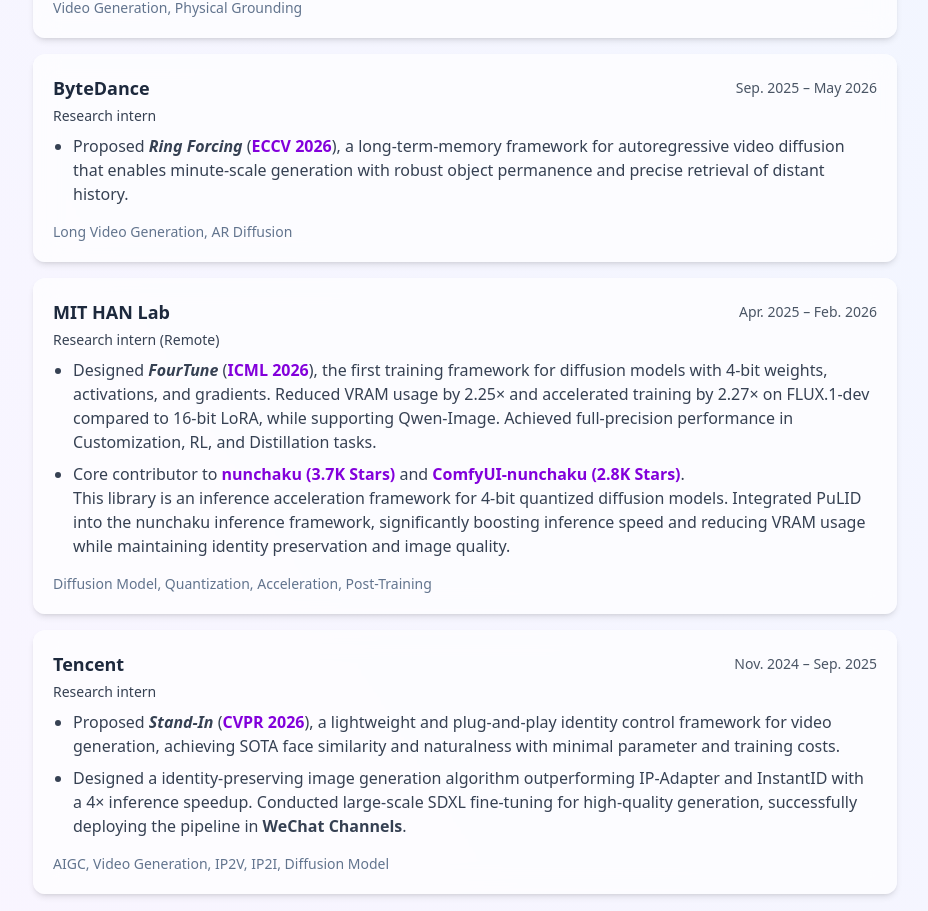
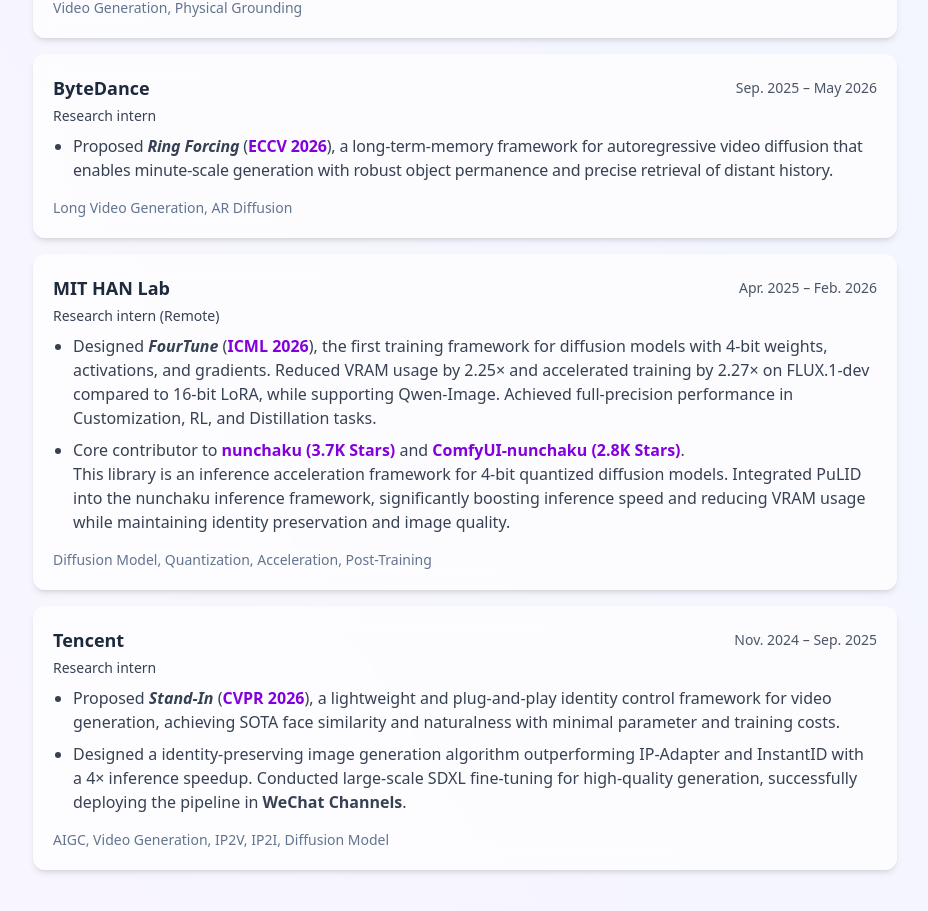
Before and after one commit to bowenxue2005/bowenxue2005.github.io, a Next.js app: page /cv in a window 1280 px wide. Shown: the part 974-1885 px from the top of the page, without its empty margins (175-1103 px from the left). Built offline with nearby package versions, Linux system fonts and the light colour scheme.

Commit message:
Tighten ByteDance CV description spacing

```diff
--- a/app/cv/page.tsx
+++ b/app/cv/page.tsx
@@ -104,7 +104,7 @@
               <p className="text-sm text-gray-600">Sep. 2025 – May 2026</p>
             </div>
             <p className="text-sm text-gray-700 mb-2">Research intern</p>
-            <ul className="list-disc pl-5 mt-2 text-gray-700 space-y-1">
+            <ul className="list-disc pl-5 mt-2 text-gray-700 space-y-1 sm:tracking-[-0.01em]">
               <li>
                 Proposed <strong><span className="italic">Ring Forcing</span></strong> (<span className="text-purple-700 font-bold">ECCV 2026</span>), a long-term-memory framework for autoregressive video diffusion that enables minute-scale generation with robust object permanence and precise retrieval of distant history.
               </li>
```
